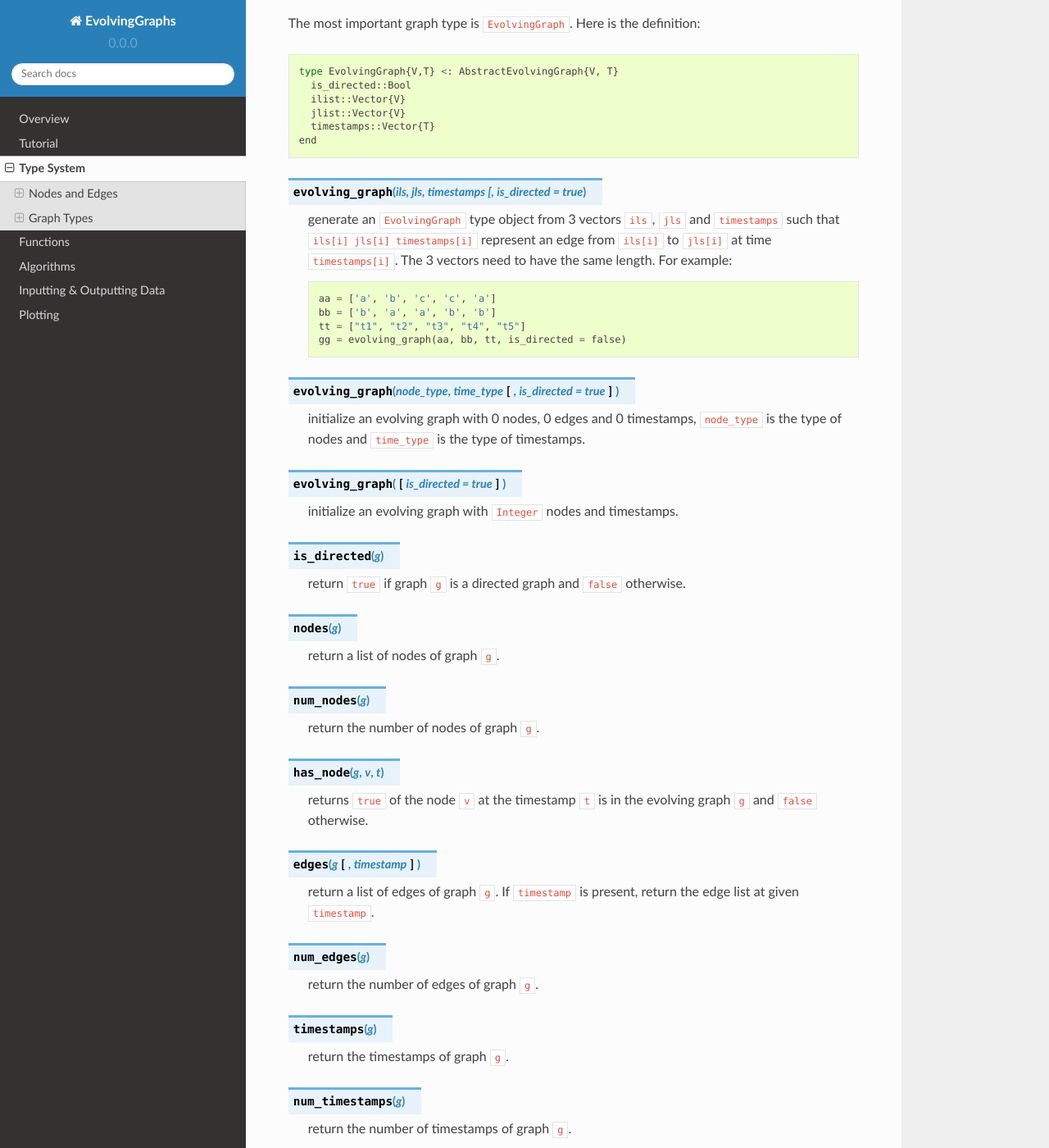
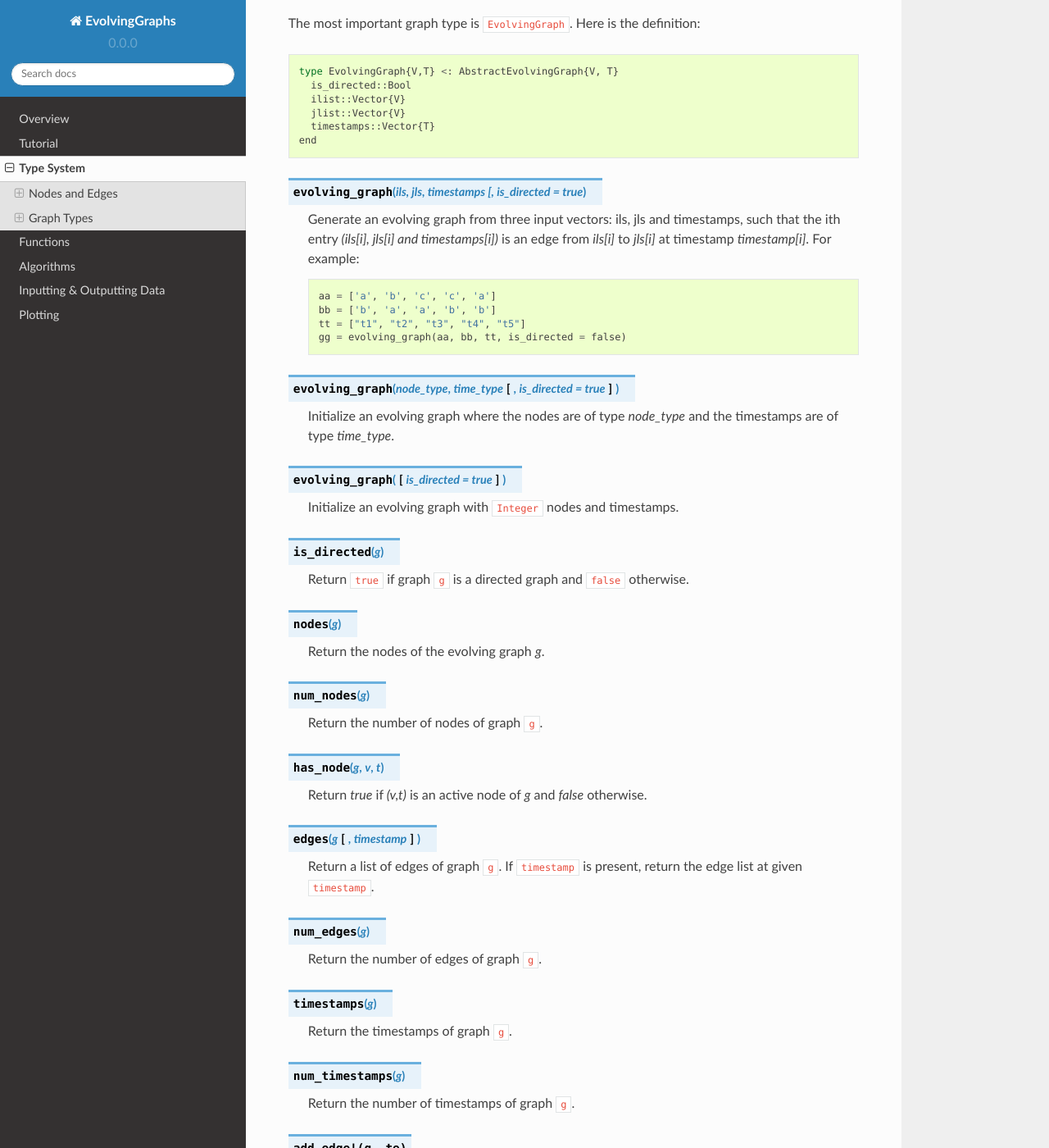
Before and after one commit to EtymoIO/EvolvingGraphs.jl, a Sphinx documentation site: the page built from doc/type.rst, in a window 1280 px wide and 1400 px high, scrolled down 4175 px. Shown: the whole window at 82% size. Built offline with Sphinx 7.4.7 and the Read the Docs theme 2.0.0, drawn with Linux system fonts in a browser that asks for light colours; some of the changed text lies outside the part shown.

Commit message:
update documentation for EvolvingGraph

```diff
--- a/doc/type.rst
+++ b/doc/type.rst
@@ -214,10 +214,10 @@ definition::
 
 .. function:: evolving_graph(ils, jls, timestamps [, is_directed = true)
 
-   generate an ``EvolvingGraph`` type object from 3 vectors ``ils``,
-   ``jls`` and ``timestamps`` such that ``ils[i] jls[i] timestamps[i]``
-   represent an edge from ``ils[i]`` to ``jls[i]`` at time ``timestamps[i]``.
-   The 3 vectors need to have the same length. For example::
+   Generate an evolving graph from three input vectors: ils, jls and
+   timestamps, such that the ith entry `(ils[i], jls[i] and
+   timestamps[i])` is an edge from `ils[i]` to `jls[i]` at timestamp
+   `timestamp[i]`. For example::
 
      aa = ['a', 'b', 'c', 'c', 'a']
      bb = ['b', 'a', 'a', 'b', 'b']
@@ -226,73 +226,72 @@ definition::
 
 .. function:: evolving_graph(node_type, time_type [, is_directed = true])
 
-   initialize an evolving graph with 0 nodes, 0 edges and 0 timestamps,
-   ``node_type`` is the type of nodes and ``time_type`` is the type of timestamps.
+   Initialize an evolving graph where the nodes are of type `node_type` and
+   the timestamps are of type `time_type`.
 
 .. function:: evolving_graph([is_directed = true])
 
-   initialize an evolving graph with ``Integer`` nodes  and timestamps.
+   Initialize an evolving graph with ``Integer`` nodes  and timestamps.
 
 .. function:: is_directed(g)
 
-   return ``true`` if graph ``g`` is a directed graph and ``false``
+   Return ``true`` if graph ``g`` is a directed graph and ``false``
    otherwise.
 
 .. function:: nodes(g)
 
-   return a list of nodes of graph ``g``.
+   Return the nodes of the evolving graph `g`.
 
 .. function:: num_nodes(g)
 
-   return the number of nodes of graph ``g``.
+   Return the number of nodes of graph ``g``.
 
 .. function:: has_node(g, v, t)
 
-   returns ``true`` of the node ``v`` at the timestamp ``t`` is in the
-   evolving graph ``g`` and ``false`` otherwise.
+   Return `true` if `(v,t)` is an active node of `g` and `false` otherwise.
 
 .. function:: edges(g [, timestamp])
 
-   return a list of edges of graph ``g``. If ``timestamp`` is present,
+   Return a list of edges of graph ``g``. If ``timestamp`` is present,
    return the edge list at given ``timestamp``.
 
 .. function:: num_edges(g)
 
-   return the number of edges of graph ``g``.
+   Return the number of edges of graph ``g``.
 
 .. function:: timestamps(g)
 
-   return the timestamps of graph ``g``.
+   Return the timestamps of graph ``g``.
 
 .. function:: num_timestamps(g)
 
-   return the number of timestamps of graph ``g``.
+   Return the number of timestamps of graph ``g``.
 
 .. function:: add_edge!(g, te)
 
-   add a TimeEdge ``te`` to EvolvingGraph ``g``.
+   Add a TimeEdge ``te`` to EvolvingGraph ``g``.
 
 .. function:: add_edge!(g, v1, v2, t)
 
-   add an edge (from ``v1`` to ``v2`` at timestamp ``t``) to EvolvingGraph ``g``.
+   Add an edge (from ``v1`` to ``v2`` at timestamp ``t``) to EvolvingGraph ``g``.
 
 .. function:: add_graph!(g, tg)
 
-   add a TimeGraph ``tg`` to EvolvingGraph ``g``.
+   Add a TimeGraph ``tg`` to EvolvingGraph ``g``.
 
 .. function:: forward_neighbors(g, v, t)
 
-   returns all the outward neighbors of the node ``v`` at timestamp ``t`` in
+   Return all the outward neighbors of the node ``v`` at timestamp ``t`` in
    the evolving graph ``g``.
 
 .. function:: matrix(g, t)
 
-   return an adjacency matrix representation of the EvolvingGraph
+   Return an adjacency matrix representation of the EvolvingGraph
    ``g`` at timestamp ``t``.
 
 .. function:: spmatrix(g, t)
 
-   return a sparse adjacency matrix representation of the
+   Return a sparse adjacency matrix representation of the
    EvolvingGraph ``g`` at timestamp ``t``.
 
 
```
Also changed, not shown: 1 other file.
